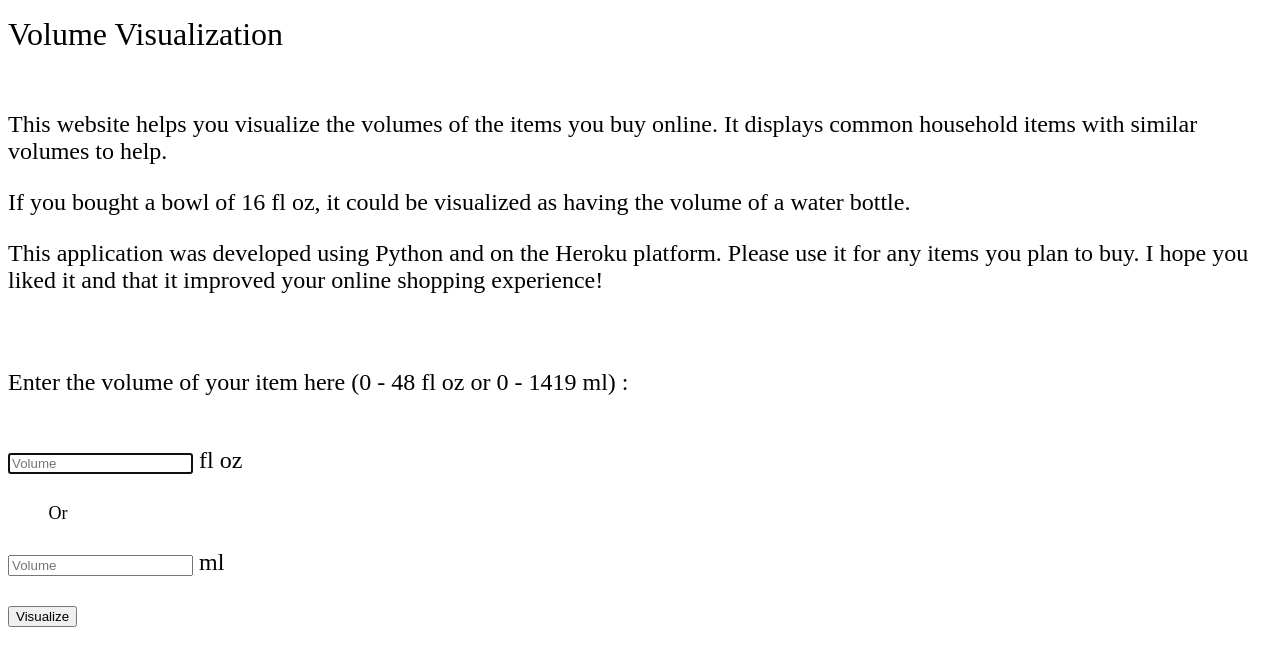
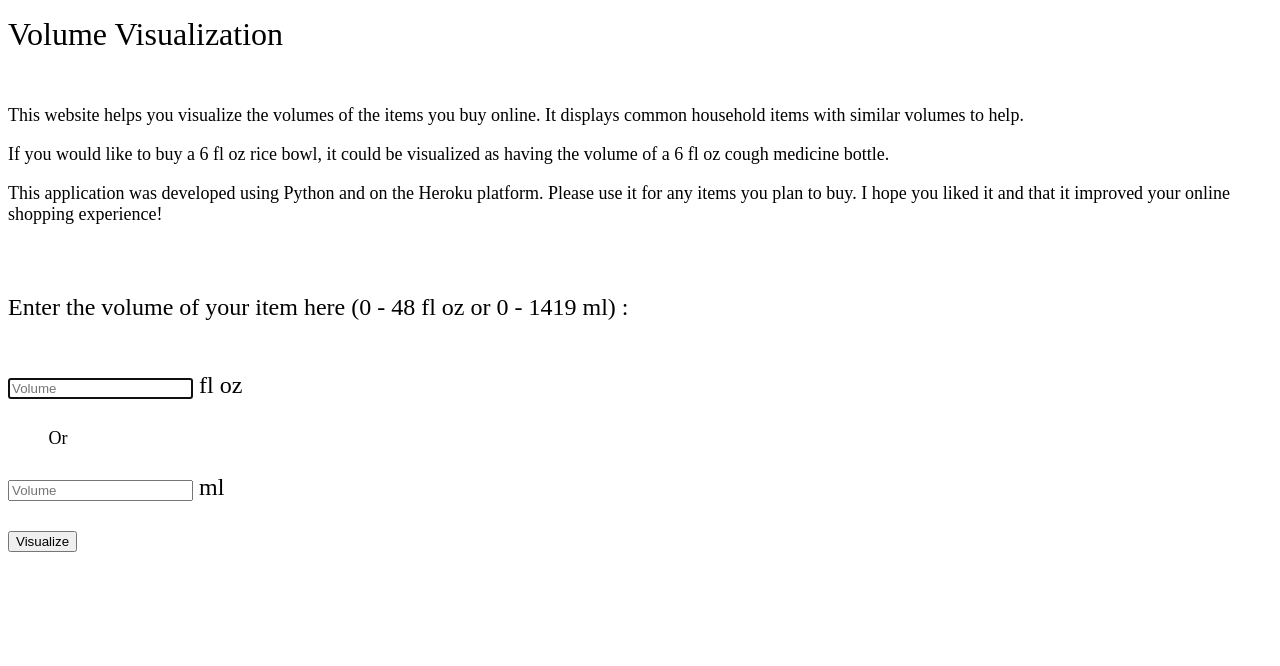
Before and after one commit to antopiaz/vol-viz, a Python web app: template myapp/templates/login.html in a window 1280 px wide. Shown: the top 666 px of the page. Run offline with Jinja, Linux system fonts and the light colour scheme; the template is opened without the code that fills it, so the values that code supplies are empty.

Commit message:
changed wording4

```diff
--- a/myapp/templates/login.html
+++ b/myapp/templates/login.html
@@ -8,10 +8,12 @@
     <form action="/login" method="post">
         <p><font size="+3"> Volume Visualization </font></p>
         <br>
+        <font size="+1">
+        <p>This website helps you visualize the volumes of the items you buy online. It displays common household items with similar volumes to help.</p>
+        <p>If you would like to buy a 6 fl oz rice bowl, it could be visualized as having the  volume of a 6 fl oz cough medicine bottle.</p>
+        <p> This application was developed using Python and on the Heroku platform. Please use it for any items you plan to buy. I hope you liked it and that it improved your online shopping experience!</p>
+        </font>
         <font size="+2">
-        <p>This website helps you visualize the volumes of the items you buy online. It displays common household items with similar volumes to help.</p>
-        <p>If you bought a bowl of 16 fl oz, it could be visualized as having the volume of a water bottle.</p>
-        <p> This application was developed using Python and on the Heroku platform. Please use it for any items you plan to buy. I hope you liked it and that it improved your online shopping experience!</p>
         <br>
         <p>Enter the volume of your item here (0 - 48 fl oz or 0 - 1419 ml) :</p>
         <br>
```
